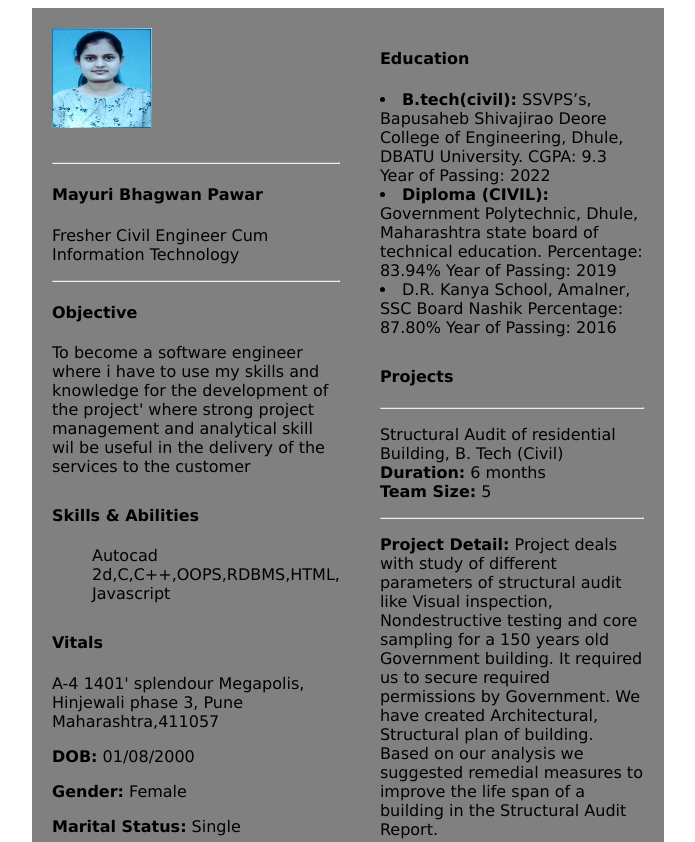
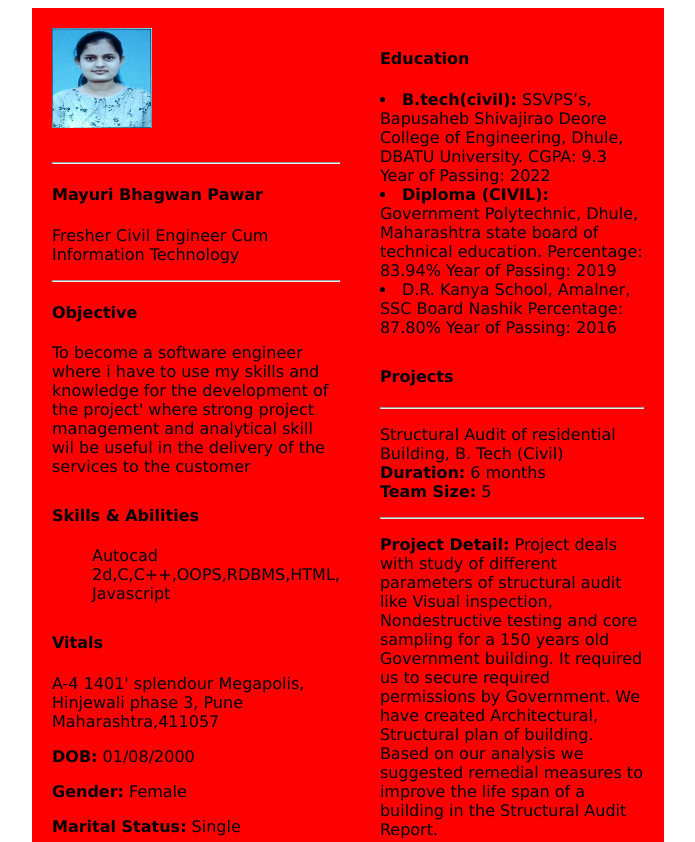
Before and after one commit to pawarmayuri01082000/Resumedemo, a plain HTML site: page index.html in a window 1280 px wide. Shown: the top 842 px of the page, without its empty margins (292-987 px from the left). Drawn offline with Linux system fonts and the light colour scheme.

Commit message:
This is first commit

```diff
--- a/resume.css
+++ b/resume.css
@@ -17,7 +17,7 @@ body {
     margin: 0px;
     display: grid;
     grid-template-columns: 1fr 2fr;
-    background-color: grey;
+    background-color: rgb(255, 0, 0);
 }
 .left {
     position: initial;
```
